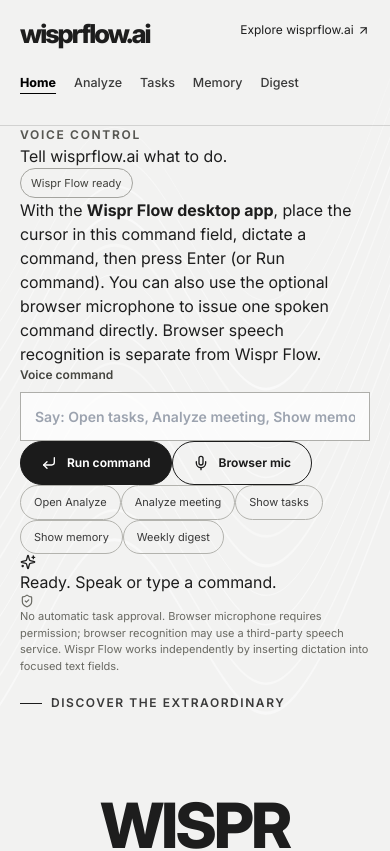
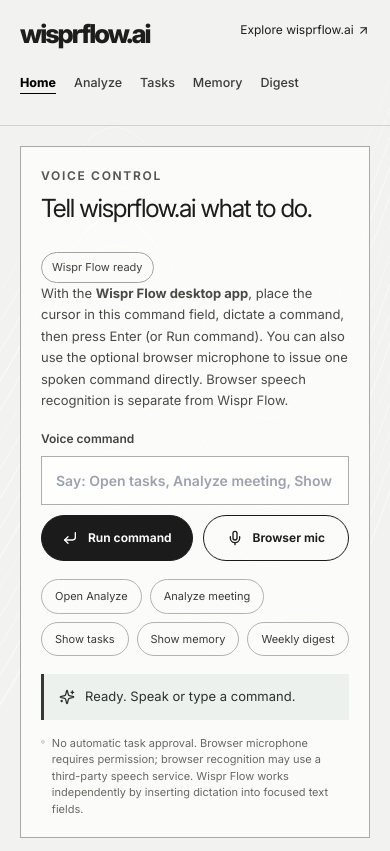
Before and after one commit to YashKatiyar0008/meetflow-ai, a Next.js app: page / in a window 390 px wide. Shown: the top 851 px of the page. Built offline with nearby package versions, Linux system fonts and the light colour scheme.

Commit message:
Style speech command panel and microphone controls

```diff
--- a/src/app/agent/wild-agent.css
+++ b/src/app/agent/wild-agent.css
@@ -90,3 +90,17 @@
 .wa-wispr .wa-chips{margin:16px 0 8px;align-items:center}
 .wa-wispr .wa-chip{text-decoration:none}
 .wa-wispr .wa-file{margin-top:18px}
+
+
+.wa-voice{border:1px solid #aaa9a6;background:rgba(255,255,255,.68);padding:clamp(20px,3vw,34px);margin:30px 0 35px;position:relative}
+.wa-voice-heading{display:flex;justify-content:space-between;align-items:center;gap:20px;flex-wrap:wrap}
+.wa-voice-heading h2{font-size:clamp(25px,3vw,40px);letter-spacing:-.05em;line-height:1.1;margin:10px 0}
+.wa-voice-explain{font-size:13px;line-height:1.65;color:#4a4a45;max-width:850px}
+.wa-voice-inputs{display:flex;gap:10px;align-items:end;flex-wrap:wrap;margin-top:19px}
+.wa-voice-field{flex:1 1 300px;min-width:0}
+.wa-voice-inputs .wa-btn{min-height:46px}
+.wa-voice-chips{display:flex;gap:8px;flex-wrap:wrap;margin:18px 0}
+.wa-voice-status{display:flex;align-items:center;gap:10px;background:#edf1ed;border-left:3px solid #313b34;padding:13px 15px;font-size:13px;color:#29342e}
+.wa-voice-disclaimer{margin-top:15px;display:flex;align-items:flex-start;gap:7px;line-height:1.5}
+.wa-listening{background:#e9dada;color:#831f1f;border-color:#b87777}
+@media(max-width:720px){.wa-voice{margin:20px 0 28px}.wa-voice-inputs .wa-btn{flex:1 1 140px}}
```
